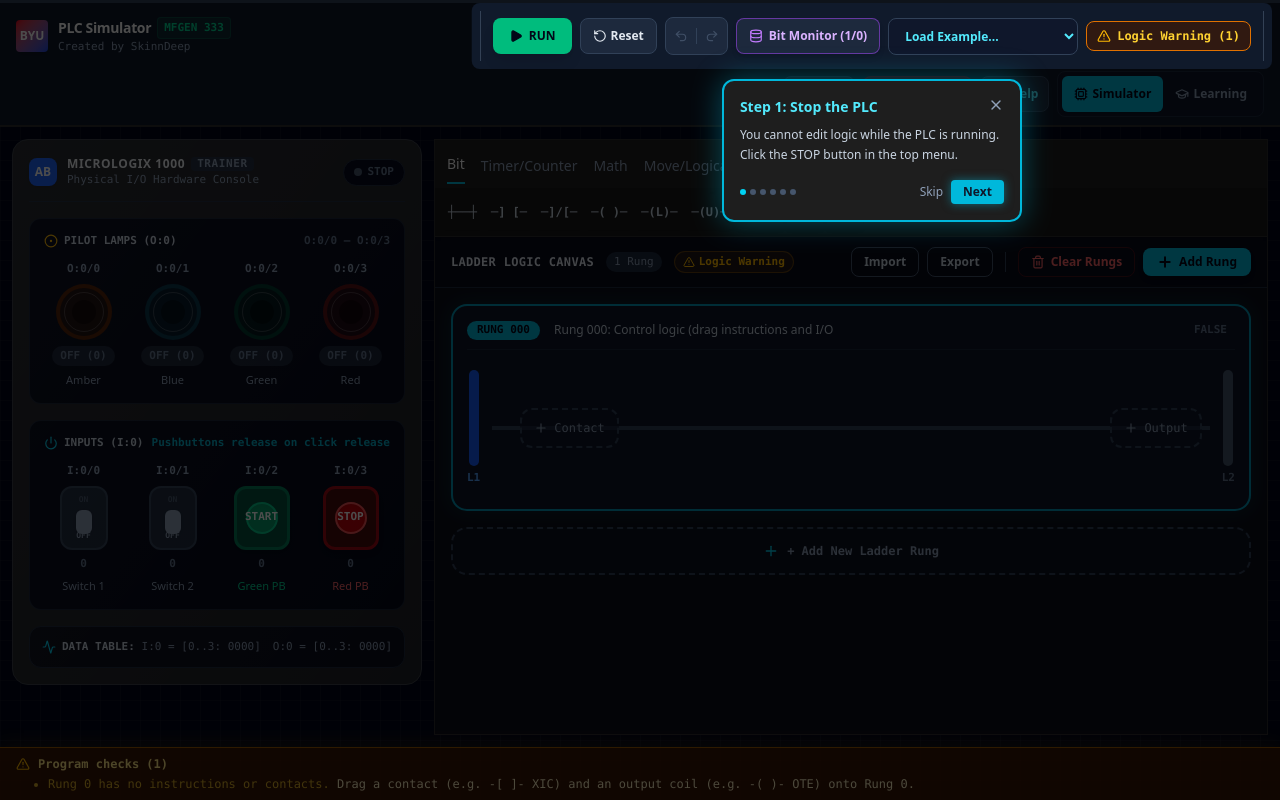
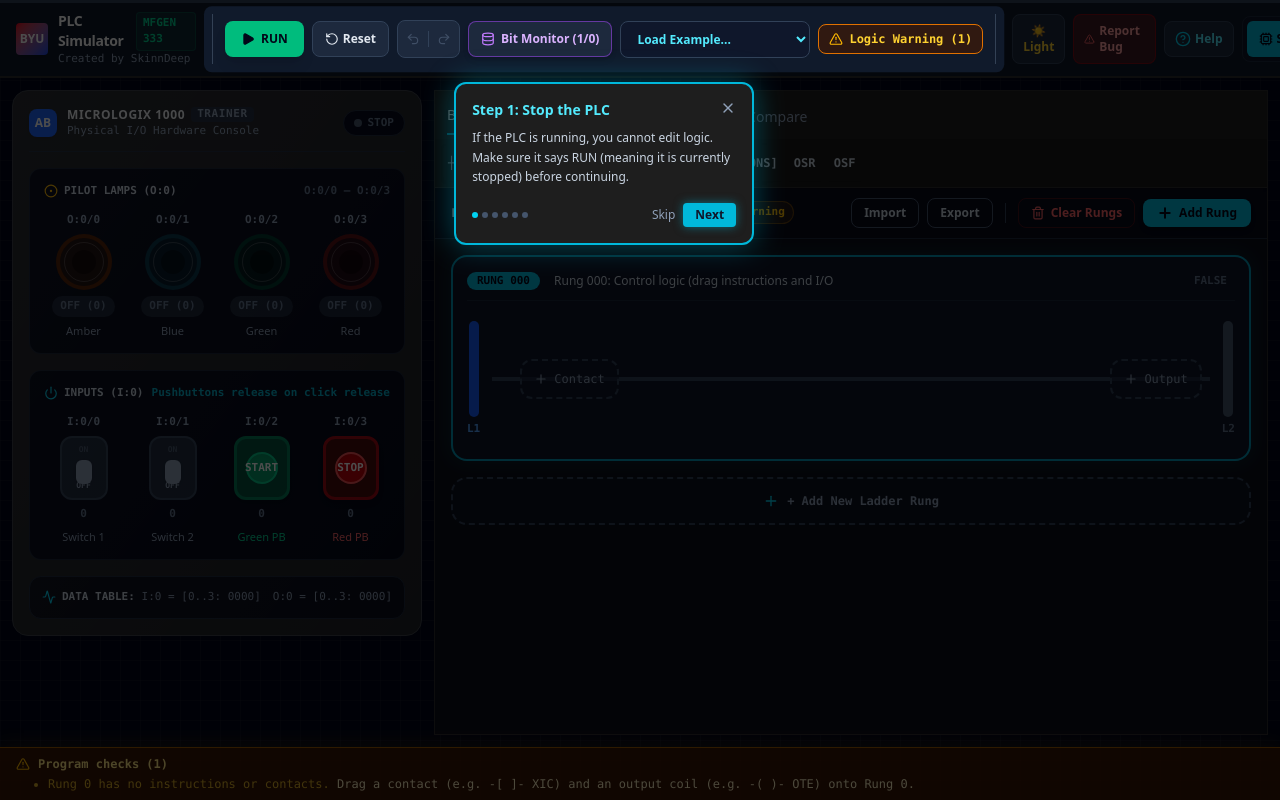
Before and after one commit to SkinnDeep/plc-simulator, a React (Vite) app: page / in a window 1280 px wide. Built offline with nearby package versions, Linux system fonts and the light colour scheme.

Commit message:
Fix tutorial bugs and UI layout issues

```diff
--- a/src/App.jsx
+++ b/src/App.jsx
@@ -278,6 +278,7 @@
                   plcData={plcData}
                   onToggleInput={handleToggleInput}
                   isRunning={isRunning}
+                  theme={theme}
                 />
               </div>
 
--- a/src/components/Header.jsx
+++ b/src/components/Header.jsx
@@ -23,7 +23,7 @@
   onToggleTheme
 }) {
   return (
-    <header className={`app-header bg-[#1e1e1e] border-b-2 text-slate-100 px-3 sm:px-4 py-2 flex flex-wrap items-center justify-between gap-2.5 shadow-xl select-none ${isRunning ? 'border-t-4 border-t-emerald-500 border-b-[#2d2d2d]' : 'border-t-4 border-t-slate-700 border-b-[#2d2d2d]'}`}>
+    <header className={`app-header bg-[#1e1e1e] border-b-2 text-slate-100 px-3 sm:px-4 py-2 flex flex-nowrap items-center justify-between gap-4 shadow-xl select-none ${isRunning ? 'border-t-4 border-t-emerald-500 border-b-[#2d2d2d]' : 'border-t-4 border-t-slate-700 border-b-[#2d2d2d]'}`}>
       {/* Brand & Processor Status */}
       <div className="flex items-center gap-2.5">
         <div className="w-7 h-7 sm:w-8 sm:h-8 rounded bg-gradient-to-br from-red-600 to-blue-700 flex items-center justify-center text-white font-bold text-xs shadow-md shrink-0">
@@ -41,9 +41,10 @@
       </div>
 
       {/* Primary Actions: RUN/STOP, RESET, PRESETS, BIT MONITOR */}
-      <div id="tour-controls" role="group" aria-label="Program controls" className="flex items-center gap-1.5 sm:gap-2 flex-wrap">
+      <div id="tour-controls" role="group" aria-label="Program controls" className="flex items-center gap-1.5 sm:gap-2 flex-nowrap shrink-0">
         {/* RUN / STOP Button */}
         <button
+          id="tour-run"
           onClick={onToggleRun}
           className={`flex items-center gap-1.5 px-3 sm:px-4 py-1.5 sm:py-2 rounded-lg font-bold text-xs shadow-lg transition-transform active:scale-95 cursor-pointer ${
             isRunning
--- a/src/components/LadderEditor.jsx
+++ b/src/components/LadderEditor.jsx
@@ -1005,7 +1005,7 @@
       {addressPickerTarget && (
         <div
           onClick={() => setAddressPickerTarget(null)}
-          className="fixed inset-0 z-50 bg-black/70 flex items-center justify-center p-4"
+          className="fixed inset-0 z-[10000] bg-black/70 flex items-center justify-center p-4"
         >
           <div
             onClick={(e) => e.stopPropagation()}
@@ -1119,7 +1119,7 @@
 
       {/* Symbol */}
       <div className={`text-base font-mono font-bold tracking-widest leading-none ${color} ${isSelected ? 'ring-1 ring-cyan-500 px-1 rounded bg-[#2a2a2a]' : ''}`}>
-        {item.type === 'XIC' && '-[ ]-'}
+        {item.type === 'XIC' && '-] [-'}
         {item.type === 'XIO' && '-[/]-'}
         {item.type === 'OTE' && '-( )-'}
         {item.type === 'OTL' && '-(L)-'}
--- a/src/components/SpotlightTour.jsx
+++ b/src/components/SpotlightTour.jsx
@@ -17,7 +17,7 @@
       id: 'tour-stop-mode',
       targetId: 'tour-controls', // Points to the header controls
       title: 'Step 1: Stop the PLC',
-      text: 'You cannot edit logic while the PLC is running. Click the STOP button in the top menu.',
+      text: 'If the PLC is running, you cannot edit logic. Make sure it says RUN (meaning it is currently stopped) before continuing.',
       isComplete: () => !isRunning,
       position: 'bottom'
     },
@@ -25,7 +25,7 @@
       id: 'tour-add-contact',
       targetId: 'tour-palette',
       title: 'Step 2: Add an Input Contact',
-      text: 'Click the XIC (-[ ]-) button in the palette to add a Normally Open contact to your rung.',
+      text: 'Click the XIC (-] [-) button in the palette to add a Normally Open contact to your rung.',
       isComplete: () => rungs[0]?.items?.some(it => !['OTE', 'OTL', 'OTU', 'TON', 'RES', 'MOV', 'ADD', 'SUB', 'MUL', 'DIV'].includes(it.type)),
       position: 'bottom'
     },
@@ -51,7 +51,7 @@
     },
     {
       id: 'tour-run',
-      targetId: 'tour-controls',
+      targetId: 'tour-run',
       title: 'Step 5: Run the Program',
       text: 'Awesome! Now click RUN in the top menu to start scanning your new logic.',
       isComplete: () => isRunning,
--- a/src/index.css
+++ b/src/index.css
@@ -24,17 +24,14 @@
 .light-mode :is(.bg-slate-950, .bg-slate-900, .bg-slate-800) { background-color: #f1f5f9; }
 .light-mode [class*="bg-slate-950/"], .light-mode [class*="bg-slate-900/"] { background-color: #f8fafc; }
 .light-mode [class*="bg-[#1e1e1e]"] { background-color: #fff; }
+.light-mode [class*="bg-[#212328]"] { background-color: #f8fafc; }
+.light-mode [class*="border-[#3c414a]"] { border-color: #cbd5e1; }
 .light-mode :is(.text-slate-100, .text-slate-200, .text-slate-300) { color: #26364a; }
 .light-mode :is(.text-slate-400, .text-slate-500) { color: #52647a; }
 .light-mode :is(.border-slate-800, .border-slate-700) { border-color: #cbd5e1; }
 .light-mode .app-header h1, .light-mode #bit-monitor h3 { color: #17263a; }
 .light-mode .app-header :is(.text-cyan-300, .text-purple-300, .text-amber-300) { color: #155e75; }
-/* The physical trainer remains a dark instrument panel in either theme. */
-.light-mode #tour-trainer :is(.text-slate-100, .text-slate-200, .text-slate-300) { color: #e2e8f0; }
-.light-mode #tour-trainer :is(.text-slate-400, .text-slate-500) { color: #94a3b8; }
-.light-mode #tour-trainer :is(.bg-slate-950, .bg-slate-900, .bg-slate-800) { background-color: #1e293b; }
-.light-mode #tour-trainer [class*="bg-slate-950/"] { background-color: #0f172a; }
-.light-mode #tour-trainer [class*="bg-slate-800/"] { background-color: #1e293b; }
+
 .light-mode #tour-palette [class*="bg-[#1a1a1a]"] { background-color: #e2e8f0; }
 .light-mode #tour-palette .text-white { color: #17263a; }
 .light-mode #tour-rungs [class*="bg-[#"] { background-color: #e2e8f0; }
```
